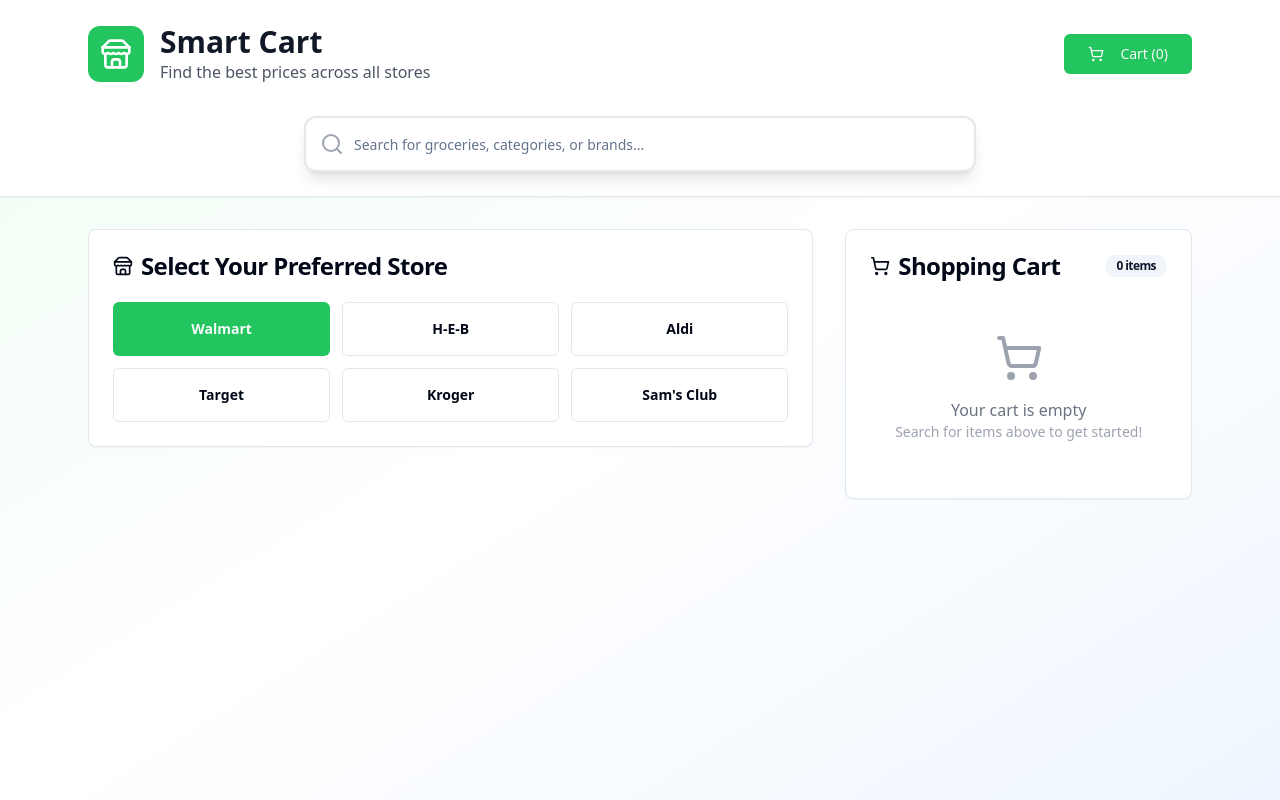
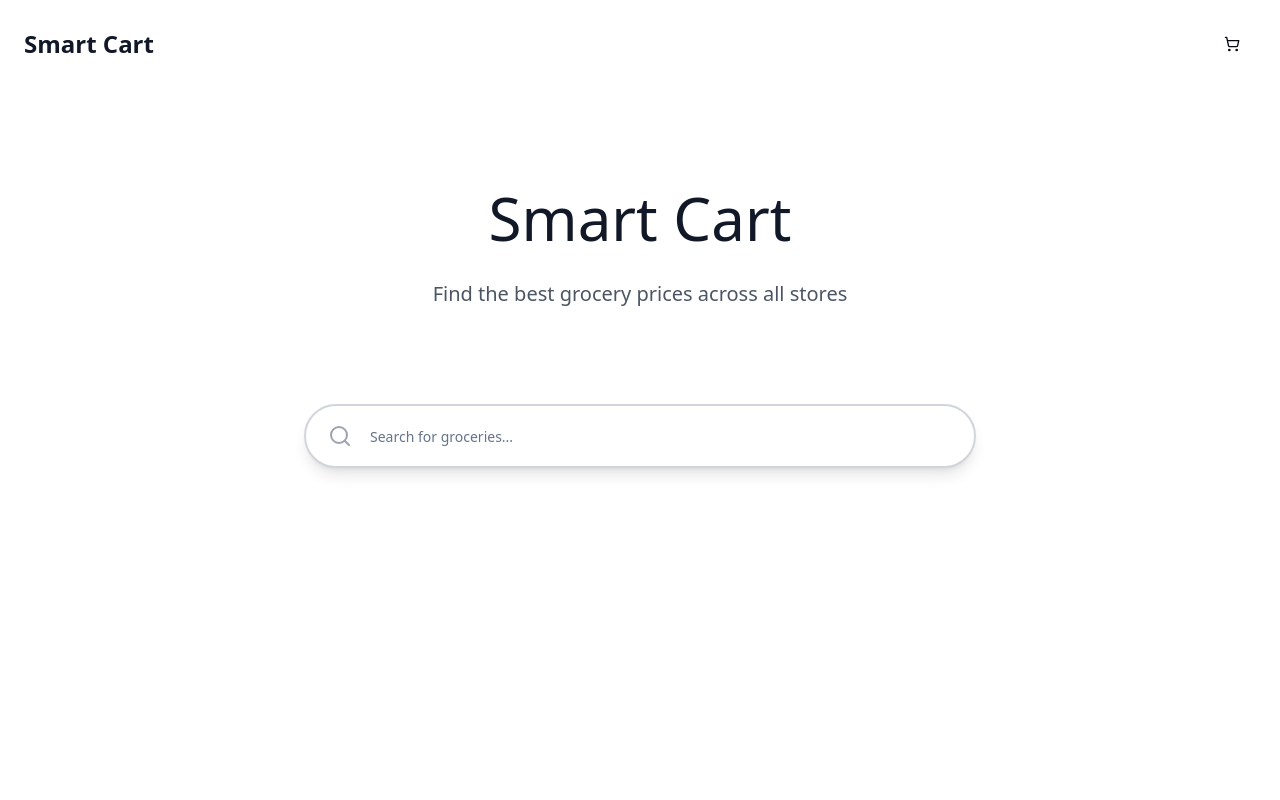
Before and after one commit to Meidad-T/MagiCart-AI, a React (Vite) app: page / in a window 1280 px wide. Built offline with nearby package versions, Linux system fonts and the light colour scheme.

Commit message:
Refactor: Implement Google-like search bar

```diff
--- a/src/components/SearchDropdown.tsx
+++ b/src/components/SearchDropdown.tsx
@@ -1,6 +1,6 @@
 
 import { useState, useRef, useEffect } from "react";
-import { Search, Plus } from "lucide-react";
+import { Search, ShoppingCart } from "lucide-react";
 import { Input } from "@/components/ui/input";
 import { Card, CardContent } from "@/components/ui/card";
 import { Badge } from "@/components/ui/badge";
@@ -22,19 +22,9 @@ interface Item {
 interface SearchDropdownProps {
   items: Item[];
   onAddToCart: (item: Item) => void;
-  selectedStore: string;
 }
 
-const storeNames = {
-  walmart: "Walmart",
-  heb: "H-E-B",
-  aldi: "Aldi",
-  target: "Target",
-  kroger: "Kroger",
-  sams: "Sam's Club"
-};
-
-const SearchDropdown = ({ items, onAddToCart, selectedStore }: SearchDropdownProps) => {
+const SearchDropdown = ({ items, onAddToCart }: SearchDropdownProps) => {
   const [searchTerm, setSearchTerm] = useState("");
   const [isOpen, setIsOpen] = useState(false);
   const [filteredItems, setFilteredItems] = useState<Item[]>([]);
@@ -65,61 +55,69 @@ const SearchDropdown = ({ items, onAddToCart, selectedStore }: SearchDropdownPro
     return () => document.removeEventListener('mousedown', handleClickOutside);
   }, []);
 
-  const handleAddToCart = (item: Item) => {
+  const handleAddToCart = (item: Item, event: React.MouseEvent) => {
+    event.stopPropagation();
     onAddToCart(item);
-    setSearchTerm("");
-    setIsOpen(false);
+  };
+
+  // Find the best price for each item
+  const getBestPrice = (item: Item) => {
+    const prices = [
+      item.walmart_price,
+      item.heb_price,
+      item.aldi_price,
+      item.target_price,
+      item.kroger_price,
+      item.sams_price
+    ];
+    return Math.min(...prices);
   };
 
   return (
-    <div className="relative w-full max-w-2xl mx-auto" ref={dropdownRef}>
+    <div className="relative w-full" ref={dropdownRef}>
       <div className="relative">
-        <Search className="absolute left-4 top-1/2 transform -translate-y-1/2 text-gray-400 h-6 w-6" />
+        <Search className="absolute left-6 top-1/2 transform -translate-y-1/2 text-gray-400 h-6 w-6" />
         <Input
-          placeholder="Search for groceries, categories, or brands..."
+          placeholder="Search for groceries..."
           value={searchTerm}
           onChange={(e) => setSearchTerm(e.target.value)}
-          className="pl-12 pr-4 py-4 text-lg h-14 rounded-xl border-2 border-gray-200 focus:border-green-500 focus:ring-green-500 shadow-lg"
+          className="pl-16 pr-6 py-6 text-lg h-16 rounded-full border-2 border-gray-300 focus:border-blue-500 focus:ring-blue-500 shadow-lg bg-white"
         />
       </div>
 
       {isOpen && filteredItems.length > 0 && (
-        <Card className="absolute top-full left-0 right-0 mt-2 max-h-96 overflow-y-auto z-50 shadow-xl border-2">
+        <Card className="absolute top-full left-0 right-0 mt-4 max-h-96 overflow-y-auto z-50 shadow-2xl border-2 bg-white">
           <CardContent className="p-0">
             {filteredItems.map(item => {
-              const currentPrice = item[`${selectedStore}_price` as keyof Item] as number;
+              const bestPrice = getBestPrice(item);
 
               return (
                 <div
                   key={item.id}
-                  className="flex items-center justify-between p-4 hover:bg-gray-50 border-b last:border-b-0 cursor-pointer"
-                  onClick={() => handleAddToCart(item)}
+                  className="flex items-center justify-between p-4 hover:bg-gray-50 border-b last:border-b-0"
                 >
                   <div className="flex-1">
                     <div className="flex items-center gap-3 mb-1">
-                      <h3 className="font-semibold text-gray-900">{item.item}</h3>
+                      <h3 className="font-medium text-gray-900">{item.item}</h3>
                       <Badge variant="secondary" className="text-xs">
                         {item.category}
                       </Badge>
                     </div>
                     <div className="flex items-center gap-2">
-                      <span className="text-lg font-bold text-green-600">
-                        ${currentPrice.toFixed(2)}
+                      <span className="text-lg font-semibold text-green-600">
+                        From ${bestPrice.toFixed(2)}
                       </span>
                       <span className="text-sm text-gray-500">
-                        at {storeNames[selectedStore as keyof typeof storeNames]}
+                        • {item.unit}
                       </span>
                     </div>
                   </div>
                   <Button
                     size="sm"
-                    className="bg-green-500 hover:bg-green-600 ml-4"
-                    onClick={(e) => {
-                      e.stopPropagation();
-                      handleAddToCart(item);
-                    }}
+                    className="bg-blue-500 hover:bg-blue-600 ml-4 rounded-full"
+                    onClick={(e) => handleAddToCart(item, e)}
                   >
-                    <Plus className="h-4 w-4 mr-1" />
+                    <ShoppingCart className="h-4 w-4 mr-1" />
                     Add
                   </Button>
                 </div>
--- a/src/pages/Index.tsx
+++ b/src/pages/Index.tsx
@@ -1,10 +1,9 @@
 
 import { useState } from "react";
-import { ShoppingCart, Store, Calculator } from "lucide-react";
+import { ShoppingCart } from "lucide-react";
+import { Card, CardContent } from "@/components/ui/card";
+import { Badge } from "@/components/ui/badge";
 import { Button } from "@/components/ui/button";
-import { Card, CardContent, CardHeader, CardTitle } from "@/components/ui/card";
-import { Badge } from "@/components/ui/badge";
-import { Separator } from "@/components/ui/separator";
 import { toast } from "@/hooks/use-toast";
 import SearchDropdown from "@/components/SearchDropdown";
 
@@ -96,19 +95,8 @@ const mockItems = [
   }
 ];
 
-const stores = ["walmart", "heb", "aldi", "target", "kroger", "sams"];
-const storeNames = {
-  walmart: "Walmart",
-  heb: "H-E-B",
-  aldi: "Aldi",
-  target: "Target",
-  kroger: "Kroger",
-  sams: "Sam's Club"
-};
-
 const Index = () => {
   const [cart, setCart] = useState([]);
-  const [selectedStore, setSelectedStore] = useState("walmart");
 
   const addToCart = (item) => {
     const existingItem = cart.find(cartItem => cartItem.id === item.id);
@@ -123,208 +111,59 @@ const Index = () => {
     }
     toast({
       title: "Added to cart!",
-      description: `${item.item} added to your shopping list`,
+      description: `${item.item} has been added to your cart`,
     });
   };
 
-  const removeFromCart = (itemId) => {
-    setCart(cart.filter(item => item.id !== itemId));
-  };
+  return (
+    <div className="min-h-screen bg-white">
+      {/* Google-style clean header */}
+      <div className="flex items-center justify-between p-6">
+        <h1 className="text-2xl font-semibold text-gray-900">Smart Cart</h1>
 
-  const updateQuantity = (itemId, newQuantity) => {
-    if (newQuantity === 0) {
-      removeFromCart(itemId);
-      return;
-    }
-    setCart(cart.map(item =>
-      item.id === itemId ? { ...item, quantity: newQuantity } : item
-    ));
-  };
-
-  const calculateTotal = (storeKey) => {
-    return cart.reduce((total, item) => {
-      return total + (item[`${storeKey}_price`] * item.quantity);
-    }, 0);
-  };
-
-  const getBestStoreForCart = () => {
-    const storeTotals = stores.map(store => ({
-      store,
-      total: calculateTotal(store)
-    }));
-    return storeTotals.reduce((best, current) =>
-      current.total < best.total ? current : best
-    );
-  };
-
-  const cartTotal = calculateTotal(selectedStore);
-  const bestStore = getBestStoreForCart();
-  const potentialSavings = cartTotal - bestStore.total;
-
-  return (
-    <div className="min-h-screen bg-gradient-to-br from-green-50 via-white to-blue-50">
-      {/* Header */}
-      <div className="bg-white shadow-sm border-b">
-        <div className="max-w-6xl mx-auto px-6 py-6">
-          <div className="flex items-center justify-between mb-8">
-            <div className="flex items-center space-x-4">
-              <div className="bg-green-500 p-3 rounded-xl">
-                <Store className="h-8 w-8 text-white" />
-              </div>
-              <div>
-                <h1 className="text-3xl font-bold text-gray-900">Smart Cart</h1>
-                <p className="text-gray-600">Find the best prices across all stores</p>
-              </div>
-            </div>
-            <Button
-              className="relative bg-green-500 hover:bg-green-600 px-6 py-3"
-              onClick={() => {}}
-            >
-              <ShoppingCart className="h-5 w-5 mr-2" />
-              Cart ({cart.length})
+        {/* Cart button */}
+        <Button variant="ghost" className="relative">
+          <ShoppingCart className="h-6 w-6" />
           {cart.length > 0 && (
-                <Badge className="absolute -top-2 -right-2 bg-red-500 text-white min-w-6 h-6 flex items-center justify-center">
+            <Badge className="absolute -top-2 -right-2 bg-blue-500 text-white min-w-5 h-5 flex items-center justify-center text-xs">
               {cart.reduce((sum, item) => sum + item.quantity, 0)}
             </Badge>
           )}
         </Button>
       </div>
 
-          {/* Search Bar */}
+      {/* Main content - Google style */}
+      <div className="flex flex-col items-center justify-center min-h-[60vh] px-6">
+        <div className="text-center mb-12">
+          <h2 className="text-6xl font-normal text-gray-900 mb-8">Smart Cart</h2>
+          <p className="text-xl text-gray-600 mb-12">Find the best grocery prices across all stores</p>
+        </div>
+
+        {/* Big search bar */}
+        <div className="w-full max-w-2xl">
           <SearchDropdown
             items={mockItems}
             onAddToCart={addToCart}
-            selectedStore={selectedStore}
           />
         </div>
       </div>
 
-      {/* Main Content */}
-      <div className="max-w-6xl mx-auto px-6 py-8">
-        <div className="grid grid-cols-1 lg:grid-cols-3 gap-8">
-          {/* Store Selection */}
-          <div className="lg:col-span-2">
-            <Card>
-              <CardHeader>
-                <CardTitle className="flex items-center">
-                  <Store className="h-5 w-5 mr-2" />
-                  Select Your Preferred Store
-                </CardTitle>
-              </CardHeader>
-              <CardContent>
-                <div className="grid grid-cols-2 md:grid-cols-3 gap-3">
-                  {stores.map(store => (
-                    <Button
-                      key={store}
-                      variant={selectedStore === store ? "default" : "outline"}
-                      onClick={() => setSelectedStore(store)}
-                      className={`p-4 h-auto ${selectedStore === store ? 'bg-green-500 hover:bg-green-600' : ''}`}
-                    >
-                      <div className="text-center">
-                        <div className="font-semibold">{storeNames[store]}</div>
+      {/* Cart summary at bottom if there are items */}
       {cart.length > 0 && (
-                          <div className="text-sm opacity-75">
-                            ${calculateTotal(store).toFixed(2)}
-                          </div>
-                        )}
-                      </div>
+        <div className="fixed bottom-6 right-6">
+          <Card className="shadow-lg">
+            <CardContent className="p-4">
+              <div className="flex items-center gap-3">
+                <ShoppingCart className="h-5 w-5" />
+                <span className="font-medium">{cart.length} items in cart</span>
+                <Button size="sm" className="bg-blue-500 hover:bg-blue-600">
+                  View Cart
                 </Button>
-                  ))}
               </div>
             </CardContent>
           </Card>
         </div>
-
-          {/* Cart */}
-          <div>
-            <Card className="sticky top-6">
-              <CardHeader>
-                <CardTitle className="flex items-center justify-between">
-                  <span className="flex items-center">
-                    <ShoppingCart className="h-5 w-5 mr-2" />
-                    Shopping Cart
-                  </span>
-                  <Badge variant="secondary">{cart.length} items</Badge>
-                </CardTitle>
-              </CardHeader>
-              <CardContent>
-                {cart.length === 0 ? (
-                  <div className="text-center py-8">
-                    <ShoppingCart className="h-12 w-12 text-gray-400 mx-auto mb-4" />
-                    <p className="text-gray-500">Your cart is empty</p>
-                    <p className="text-sm text-gray-400">Search for items above to get started!</p>
-                  </div>
-                ) : (
-                  <div className="space-y-4">
-                    {cart.map(item => (
-                      <div key={item.id} className="flex justify-between items-center py-2 border-b">
-                        <div className="flex-1">
-                          <p className="font-medium text-sm">{item.item}</p>
-                          <p className="text-xs text-gray-500">
-                            ${item[`${selectedStore}_price`].toFixed(2)} each
-                          </p>
-                        </div>
-                        <div className="flex items-center space-x-2">
-                          <Button
-                            size="sm"
-                            variant="outline"
-                            onClick={() => updateQuantity(item.id, item.quantity - 1)}
-                            className="h-6 w-6 p-0"
-                          >
-                            -
-                          </Button>
-                          <span className="text-sm w-8 text-center">{item.quantity}</span>
-                          <Button
-                            size="sm"
-                            variant="outline"
-                            onClick={() => updateQuantity(item.id, item.quantity + 1)}
-                            className="h-6 w-6 p-0"
-                          >
-                            +
-                          </Button>
-                        </div>
-                      </div>
-                    ))}
-
-                    <Separator />
-
-                    <div className="space-y-3">
-                      <div className="flex justify-between items-center font-semibold">
-                        <span>Total at {storeNames[selectedStore]}:</span>
-                        <span className="text-lg">${cartTotal.toFixed(2)}</span>
-                      </div>
-
-                      {potentialSavings > 0.01 && (
-                        <div className="bg-green-50 border border-green-200 rounded-lg p-3">
-                          <p className="text-sm text-green-700">
-                            💰 <strong>Save ${potentialSavings.toFixed(2)}</strong>
-                            <br />
-                            Shop at {storeNames[bestStore.store]} for ${bestStore.total.toFixed(2)}
-                          </p>
-                        </div>
       )}
-
-                      <Button
-                        className="w-full bg-green-500 hover:bg-green-600 mt-4"
-                        disabled={cart.length === 0}
-                        onClick={() => {
-                          toast({
-                            title: "Checkout Complete! 🎉",
-                            description: `Total: $${cartTotal.toFixed(2)} at ${storeNames[selectedStore]}${potentialSavings > 0.01 ? ` (Could save $${potentialSavings.toFixed(2)} at ${storeNames[bestStore.store]})` : ''}`,
-                          });
-                        }}
-                      >
-                        <Calculator className="h-4 w-4 mr-2" />
-                        Checkout ${cartTotal.toFixed(2)}
-                      </Button>
-                    </div>
-                  </div>
-                )}
-              </CardContent>
-            </Card>
-          </div>
-        </div>
-      </div>
     </div>
   );
 };
```
Lines whose indentation alone changed are shown as unchanged.
